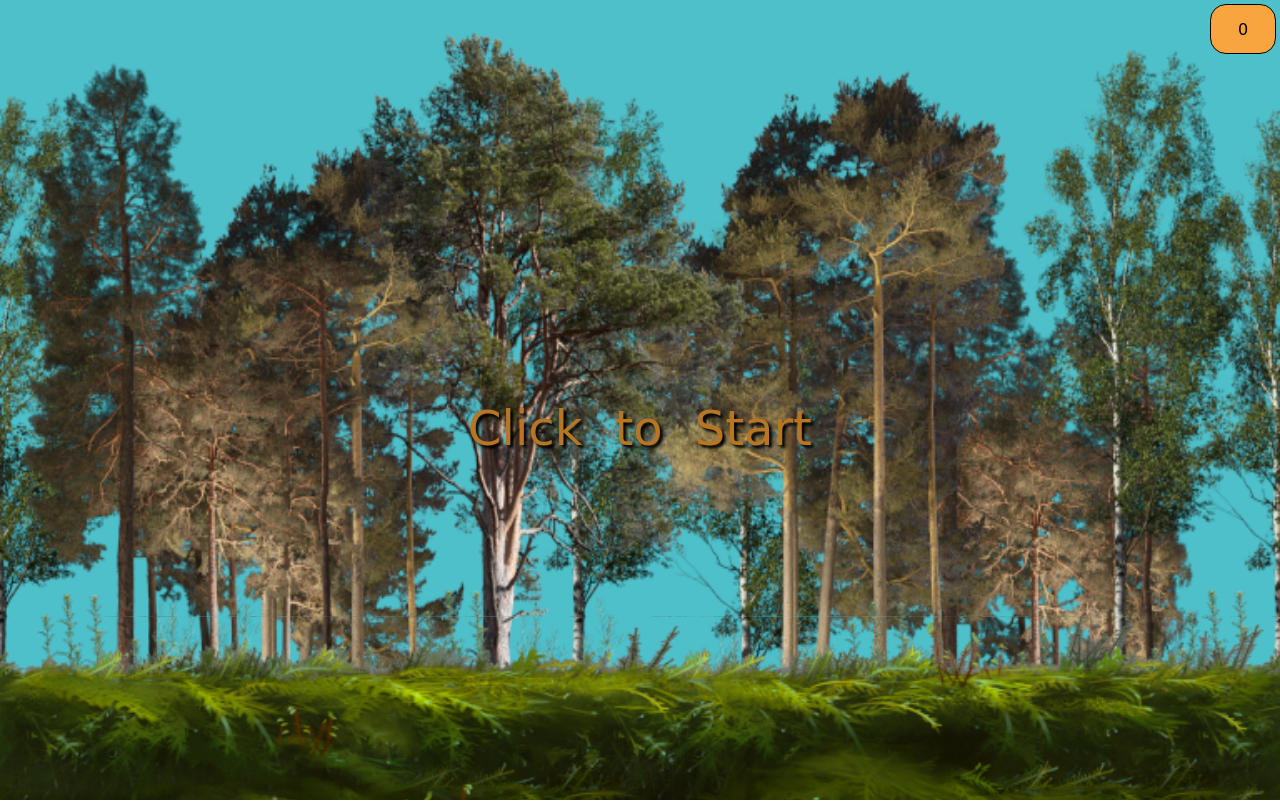
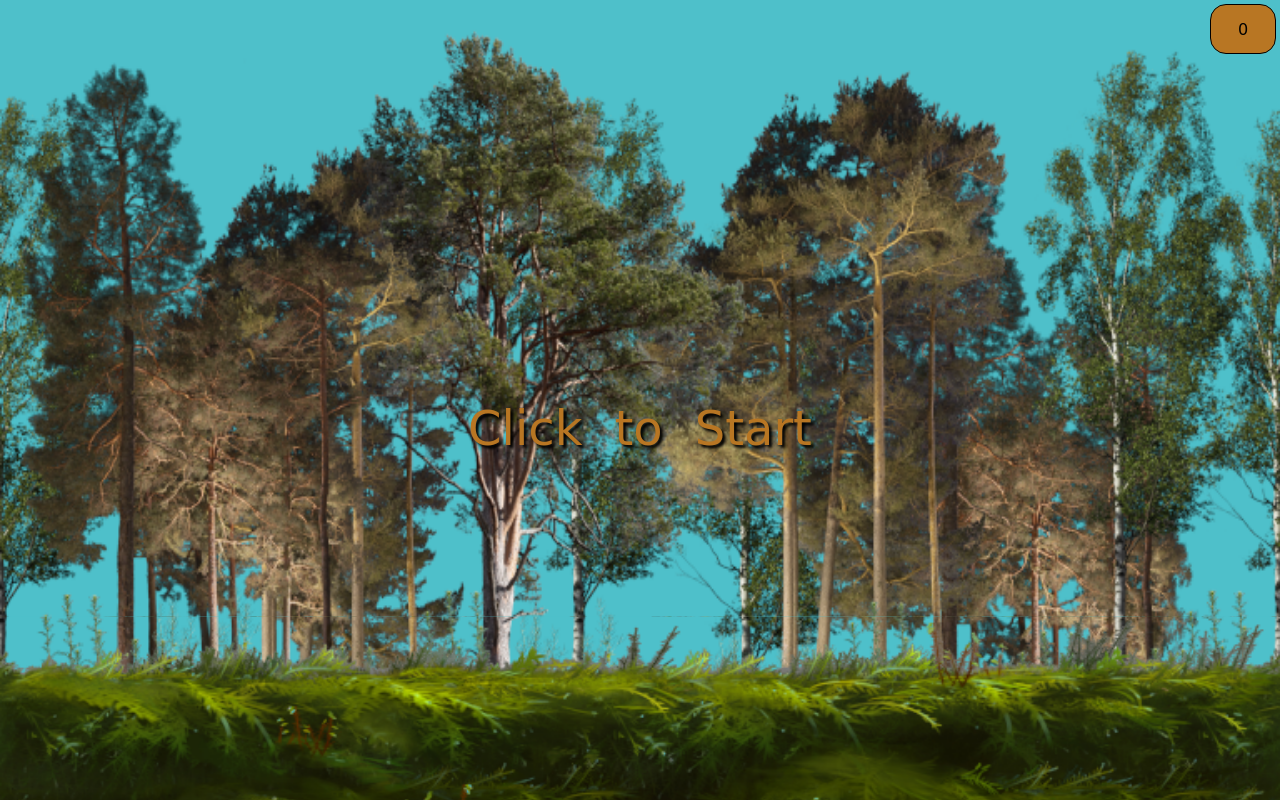
Before and after one commit to RomLabo/ChickenTrip, a website: page index.html in a window 1280 px wide. Drawn offline with Linux system fonts and the light colour scheme; a web font is replaced by a local one.

Commit message:
Modif diverses

```diff
--- a/sass/main.scss
+++ b/sass/main.scss
@@ -17,7 +17,7 @@ body {
     top: 4px;
     right: 4px;
     width: 5%;
-    background-color: #f8a53f;
+    background-color: #b87623;
     border: 1px solid #000;
     border-radius: 1rem;
     height: 6vh;
```
Also changed, not shown: package.json (+4 -4 lines), public/css/style.css, 1 other file.
